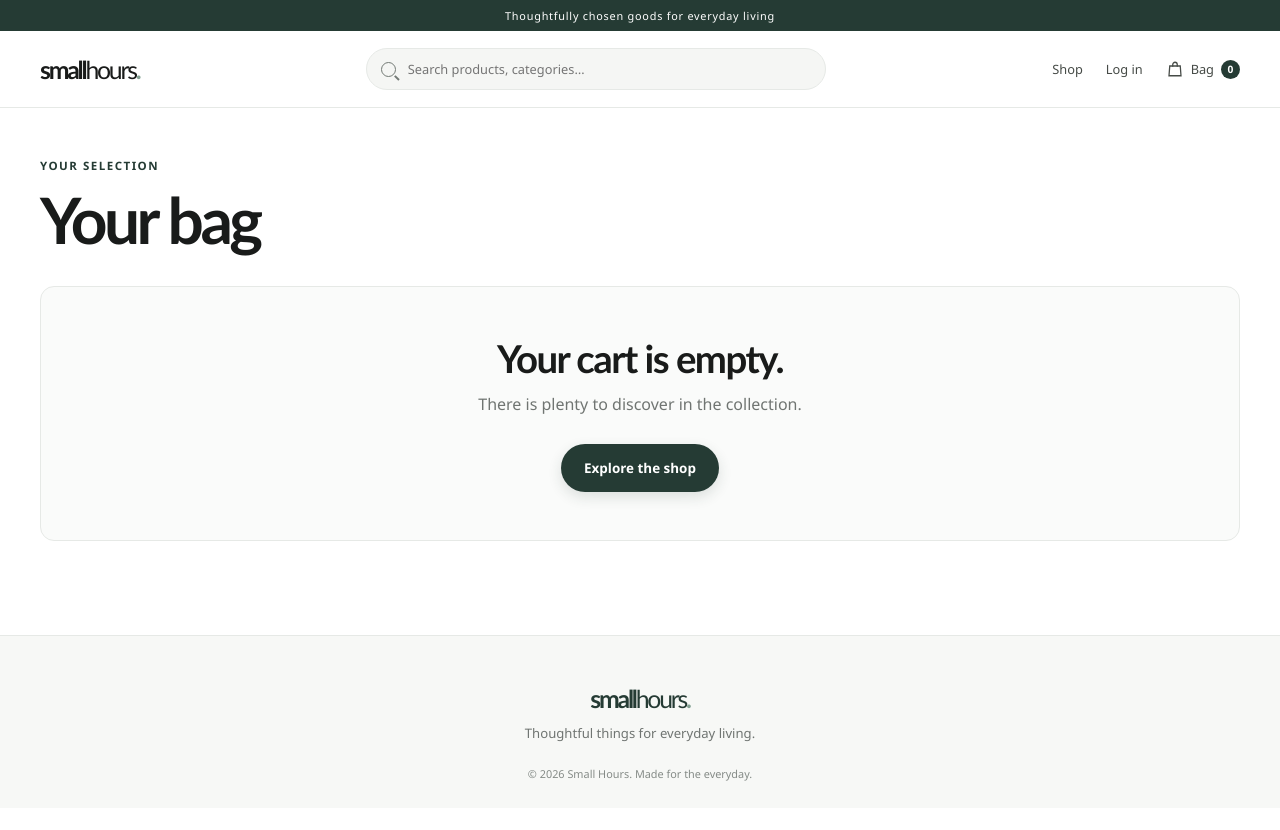
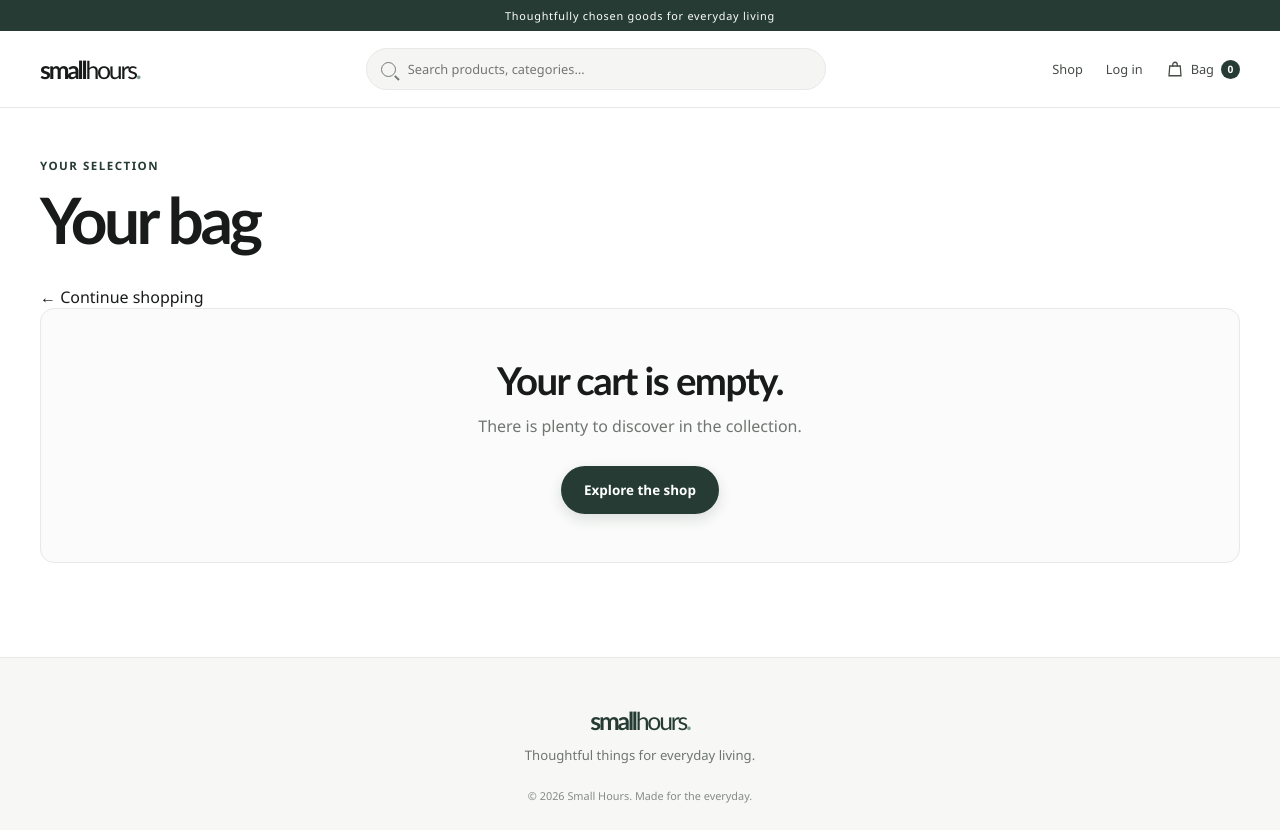
Before and after one commit to generalareas9-sys/CodeAlpha_EcommerceStore, a website: page public/cart.html in a window 1280 px wide. Before the commit the page ends 808 px from the top, so only its background shows below. Drawn offline with Linux system fonts and the light colour scheme; no server answers.

Commit message:
refactor: update public/cart.html

```diff
--- a/public/cart.html
+++ b/public/cart.html
@@ -12,6 +12,7 @@
     <div id="site-header"></div>
     <main class="wrap page-main">
       <p class="eyebrow">Your selection</p><h1>Your bag</h1>
+      <a class="continue-shopping" href="/#shop">← Continue shopping</a>
       <div id="cart-content" aria-live="polite"><div class="cart-skeleton skeleton"></div><div class="cart-skeleton skeleton"></div></div>
     </main>
     <div id="site-footer"></div>
```
